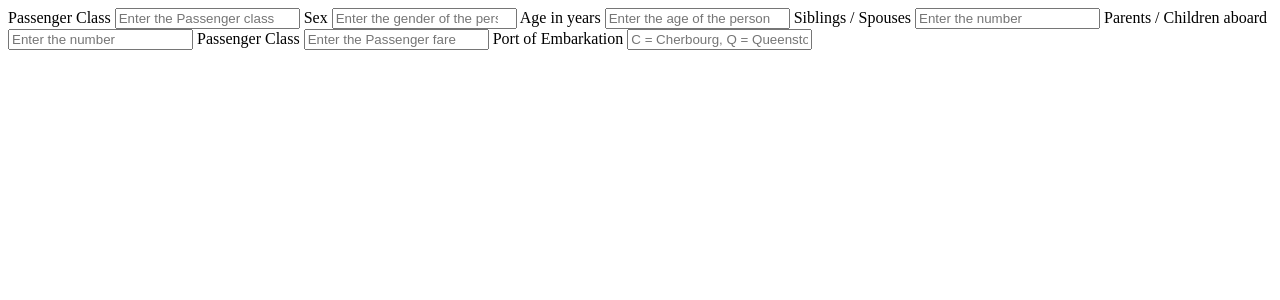
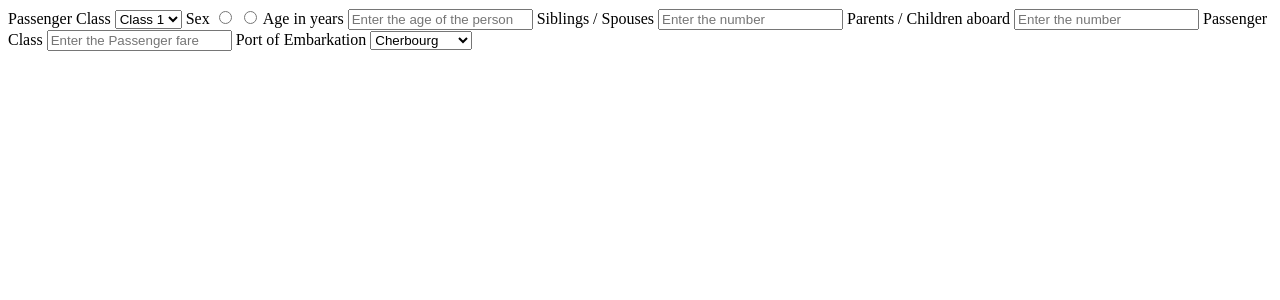
Before and after one commit to thecuriousjuel/DecisionTreeOnTitanic, a Flask app: page / in a window 1280 px wide. Shown: the top 300 px of the page. Run offline with Flask 2, Linux system fonts and the light colour scheme.

Commit message:
Fields added to html file

```diff
--- a/templates/index.html
+++ b/templates/index.html
@@ -1,16 +1,24 @@
 <!DOCTYPE html>
 <html lang="en">
+
 <head>
     <meta charset="UTF-8">
     <title>Titanic Survival using Decision Tree</title>
 </head>
+
 <body>
     <form action="/predict" method="POST">
         <label for="pclass">Passenger Class</label>
-        <input type="number" placeholder="Enter the Passenger class">
+        <select name="pclass" id="pclass">
+            <option value="1" selected>Class 1</option>
+            <option value="2">Class 2</option>
+            <option value="3">Class 3</option>
+        </select>
 
         <label for="sex">Sex</label>
-        <input type="number" placeholder="Enter the gender of the person" id="sex">
+        <input type="radio" id="male" name="sex" value="male">
+        <input type="radio" id="female" name="sex" value="female">
+
 
         <label for="age">Age in years</label>
         <input type="number" placeholder="Enter the age of the person" id="age">
@@ -25,8 +33,13 @@
         <input type="number" placeholder="Enter the Passenger fare" id="fare">
 
         <label for="embarked">Port of Embarkation</label>
-        <input type="text" placeholder="C = Cherbourg, Q = Queenstown, S = Southampton" id="embarked">
+        <select name="embarked" id="embarked" selected>
+            <option value="C">Cherbourg</option>
+            <option value="Q">Queenstown</option>
+            <option value="S">Southampton</option>
+        </select>
 
     </form>
 </body>
+
 </html>
```
